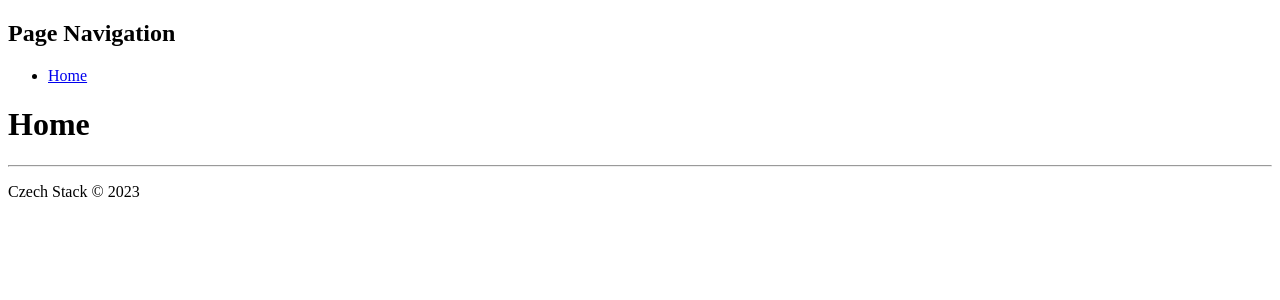
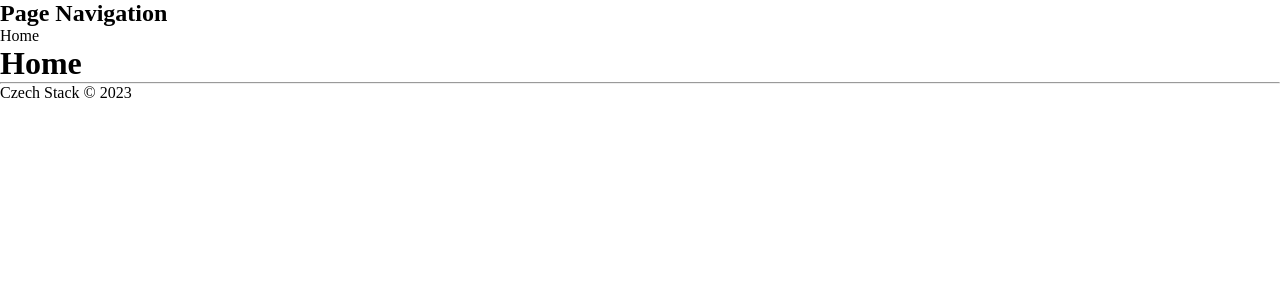
Before and after one commit to thioaethxr/czech-stack, a Next.js app: page / in a window 1280 px wide. Shown: the top 300 px of the page. Built offline with nearby package versions, Linux system fonts and the light colour scheme.

Commit message:
CSS Reset

```diff
--- a/app/layout.tsx
+++ b/app/layout.tsx
@@ -2,6 +2,8 @@ import { PageNavigation } from '@components/blocks/PageNavigation';
 import { PageFooter } from '@components/blocks/PageFooter';
 
 import type { Metadata } from 'next';
+
+import '@styles/reset.scss';
 
 export const metadata: Metadata = {
   title: 'Czech Stack',
--- a/package.json
+++ b/package.json
@@ -22,6 +22,7 @@
     "eslint-config-prettier": "^9.1.0",
     "eslint-plugin-prettier": "^5.0.1",
     "prettier": "^3.1.0",
+    "sass": "^1.69.5",
     "typescript": "^5"
   }
 }
--- /dev/null
+++ b/styles/reset.scss
@@ -0,0 +1,16 @@
+*,
+*::before,
+*::after {
+  margin: 0;
+  padding: 0;
+  box-sizing: border-box;
+}
+
+ul {
+  list-style: none;
+}
+
+a {
+  color: unset;
+  text-decoration: none;
+}
--- a/tsconfig.json
+++ b/tsconfig.json
@@ -20,7 +20,8 @@
     ],
     "paths": {
       "@components/*": ["./components/*"],
-      "@utils/*": ["./utils/*"]
+      "@utils/*": ["./utils/*"],
+      "@styles/*": ["./styles/*"]
     }
   },
   "include": ["next-env.d.ts", "**/*.ts", "**/*.tsx", ".next/types/**/*.ts"],
```
Also changed, not shown: 1 other file (tests, documents, lock files or other folders).
